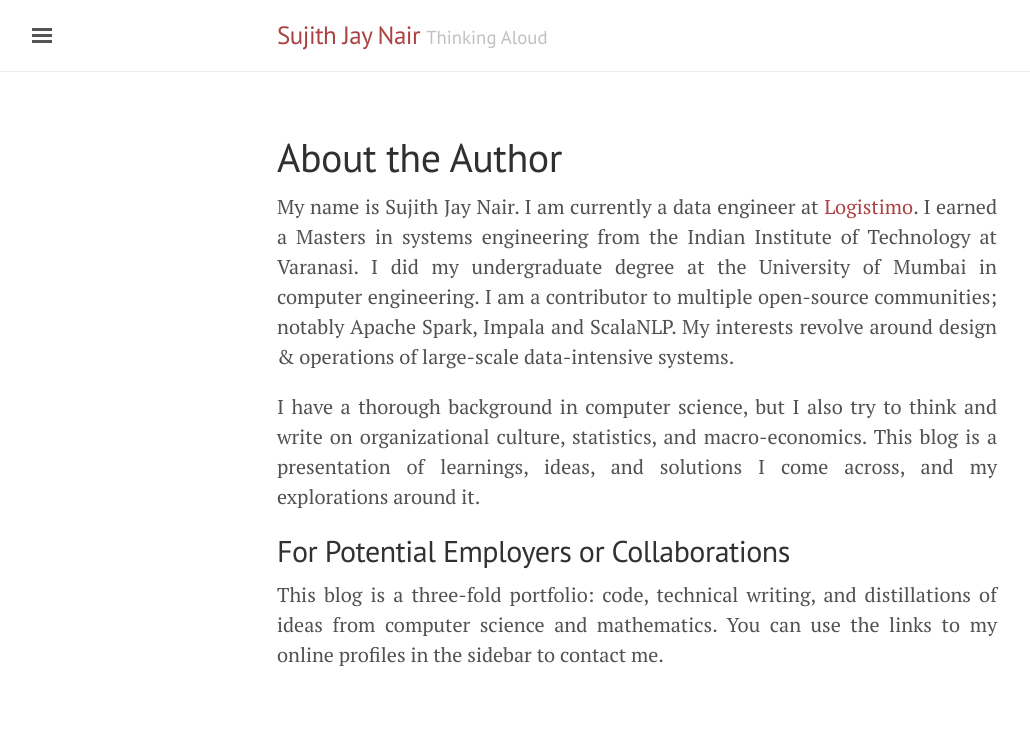
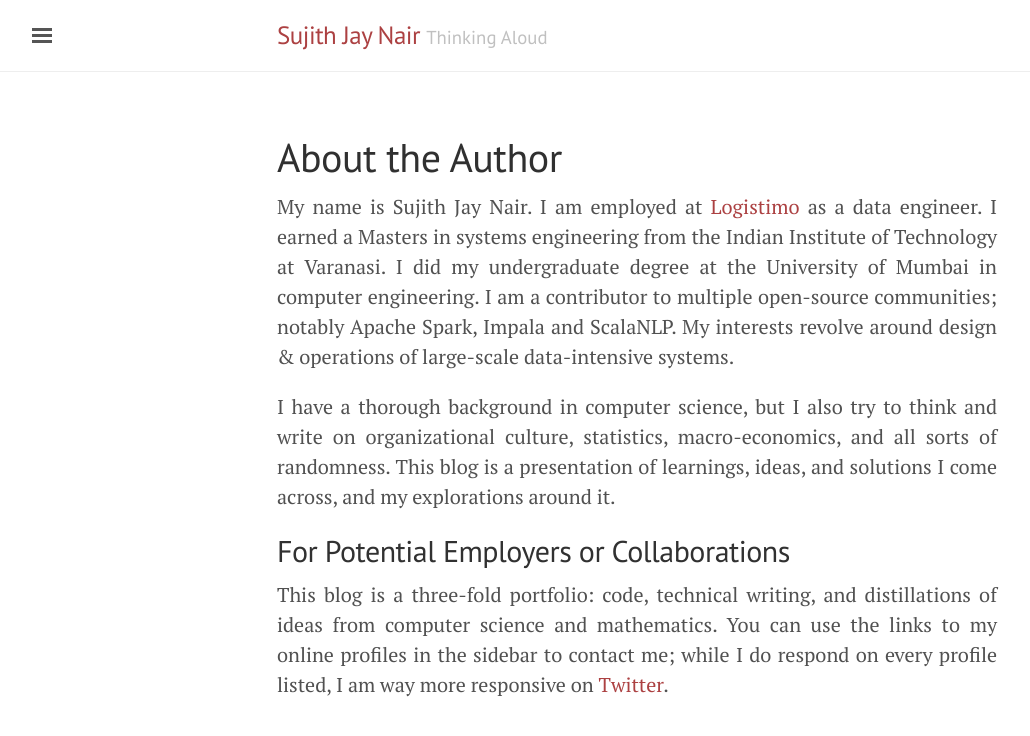
Before and after one commit to sujithjay/sujithjay.github.io, a Jekyll site: the page built from about.md, in a window 1280 px wide. Shown: the top 736 px of the page, without its empty margins (3-1033 px from the left). Built offline with Jekyll 4.4.1, drawn with Linux system fonts in a browser that asks for light colours; nearby versions of some CDN libraries.

Commit message:
Edits to About Page

```diff
--- a/about.md
+++ b/about.md
@@ -3,10 +3,10 @@ layout: page
 title: About the Author
 ---
 
-My name is Sujith Jay Nair. I am currently a data engineer at [Logistimo](http://www.logistimo.com). I earned a Masters in systems engineering from the Indian Institute of Technology at Varanasi. I did my undergraduate degree at the University of Mumbai in computer engineering. I am a contributor to multiple open-source communities; notably Apache Spark, Impala and ScalaNLP. My interests revolve around design & operations of large-scale data-intensive systems.
+My name is Sujith Jay Nair. I am employed at [Logistimo](http://www.logistimo.com) as a data engineer. I earned a Masters in systems engineering from the Indian Institute of Technology at Varanasi. I did my undergraduate degree at the University of Mumbai in computer engineering. I am a contributor to multiple open-source communities; notably Apache Spark, Impala and ScalaNLP. My interests revolve around design & operations of large-scale data-intensive systems.
 
-I have a thorough background in computer science, but I also try to think and write on organizational culture, statistics, and macro-economics. This blog is a presentation of learnings, ideas, and solutions I come across, and my explorations around it.
+I have a thorough background in computer science, but I also try to think and write on organizational culture, statistics, macro-economics, and all sorts of randomness. This blog is a presentation of learnings, ideas, and solutions I come across, and my explorations around it.
 
 
 ## For Potential Employers or Collaborations
-This blog is a three-fold portfolio: code, technical writing, and distillations of ideas from computer science and mathematics. You can use the links to my online profiles in the sidebar to contact me.
+This blog is a three-fold portfolio: code, technical writing, and distillations of ideas from computer science and mathematics. You can use the links to my online profiles in the sidebar to contact me; while I do respond on every profile listed, I am way more responsive on [Twitter](https://twitter.com/suj1th).
```
